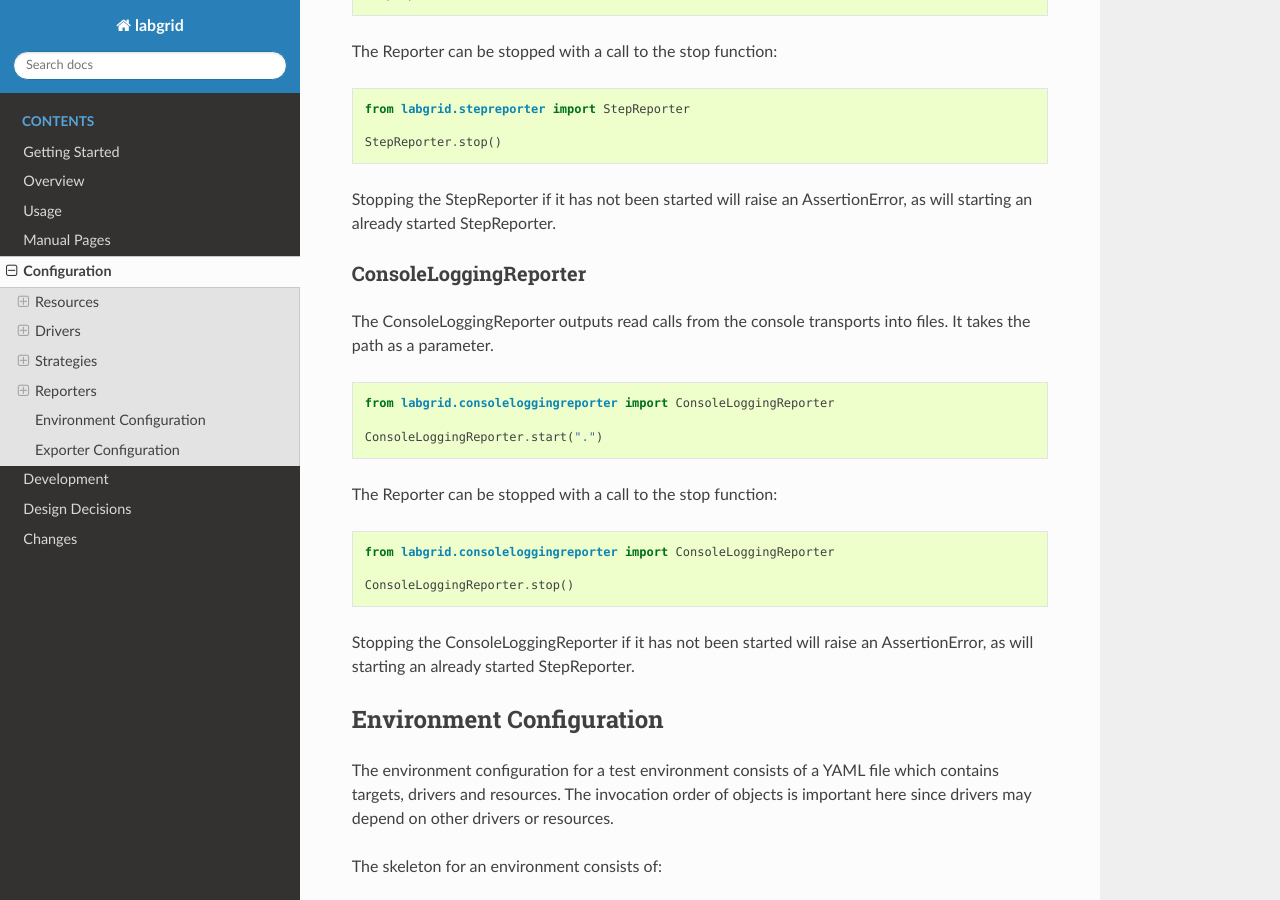
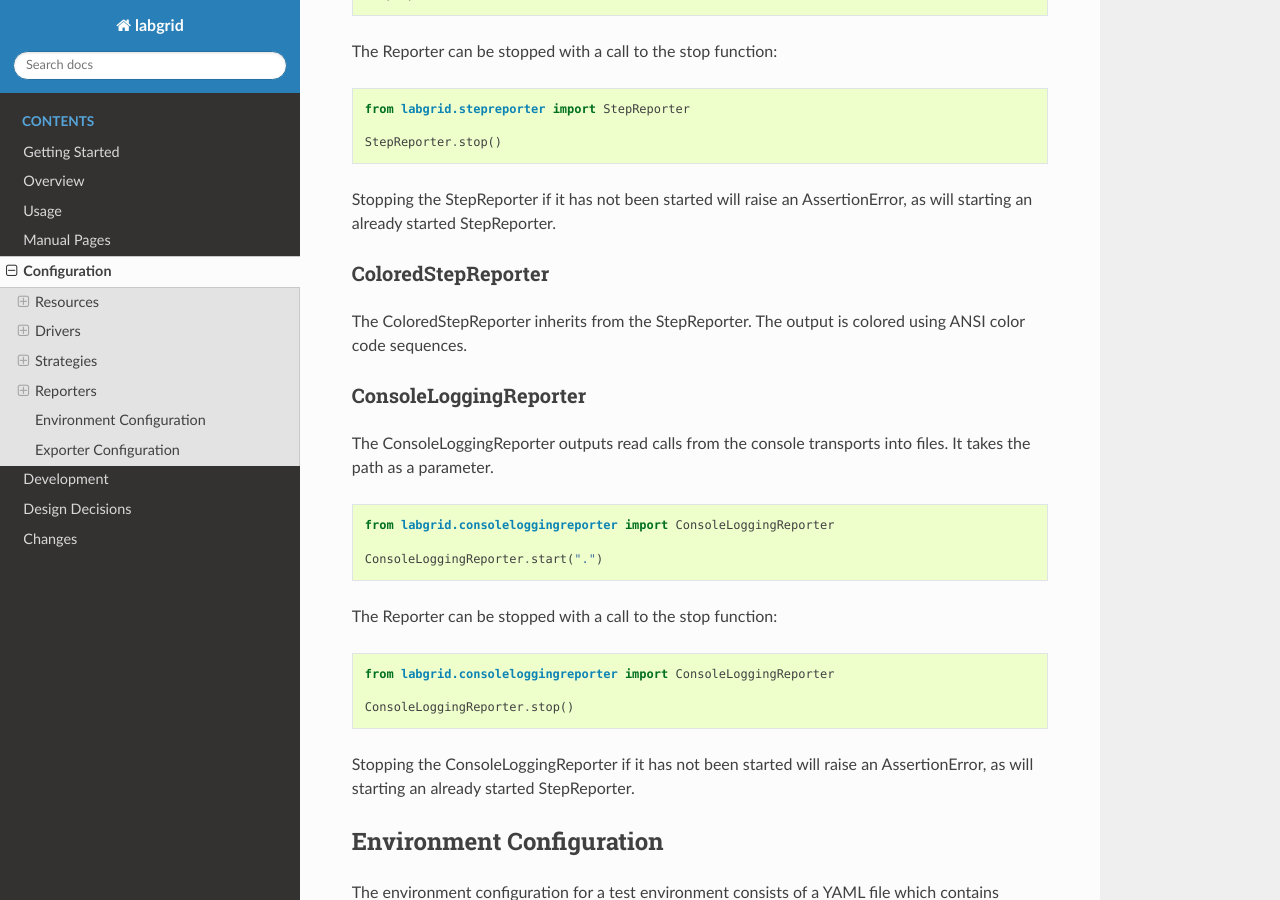
Before and after one commit to labgrid-project/labgrid, a Sphinx documentation site: the page built from doc/configuration.rst, in a window 1280 px wide and 900 px high, scrolled down 30693 px. Built offline with Sphinx 7.4.7 and the Read the Docs theme 2.0.0, drawn with Linux system fonts in a browser that asks for light colours; pages that are not in the unit, such as notebooks, are missing from menus.

Commit message:
doc/configuration: mention ColoredStepReporter
Signed-off-by: Bastian Krause <bst@pengutronix.de>

```diff
--- a/doc/configuration.rst
+++ b/doc/configuration.rst
@@ -1440,6 +1440,11 @@ The Reporter can be stopped with a call to the stop function:
 Stopping the StepReporter if it has not been started will raise an
 AssertionError, as will starting an already started StepReporter.
 
+ColoredStepReporter
+~~~~~~~~~~~~~~~~~~~
+The ColoredStepReporter inherits from the StepReporter.
+The output is colored using ANSI color code sequences.
+
 ConsoleLoggingReporter
 ~~~~~~~~~~~~~~~~~~~~~~
 The ConsoleLoggingReporter outputs read calls from the console transports into
```
